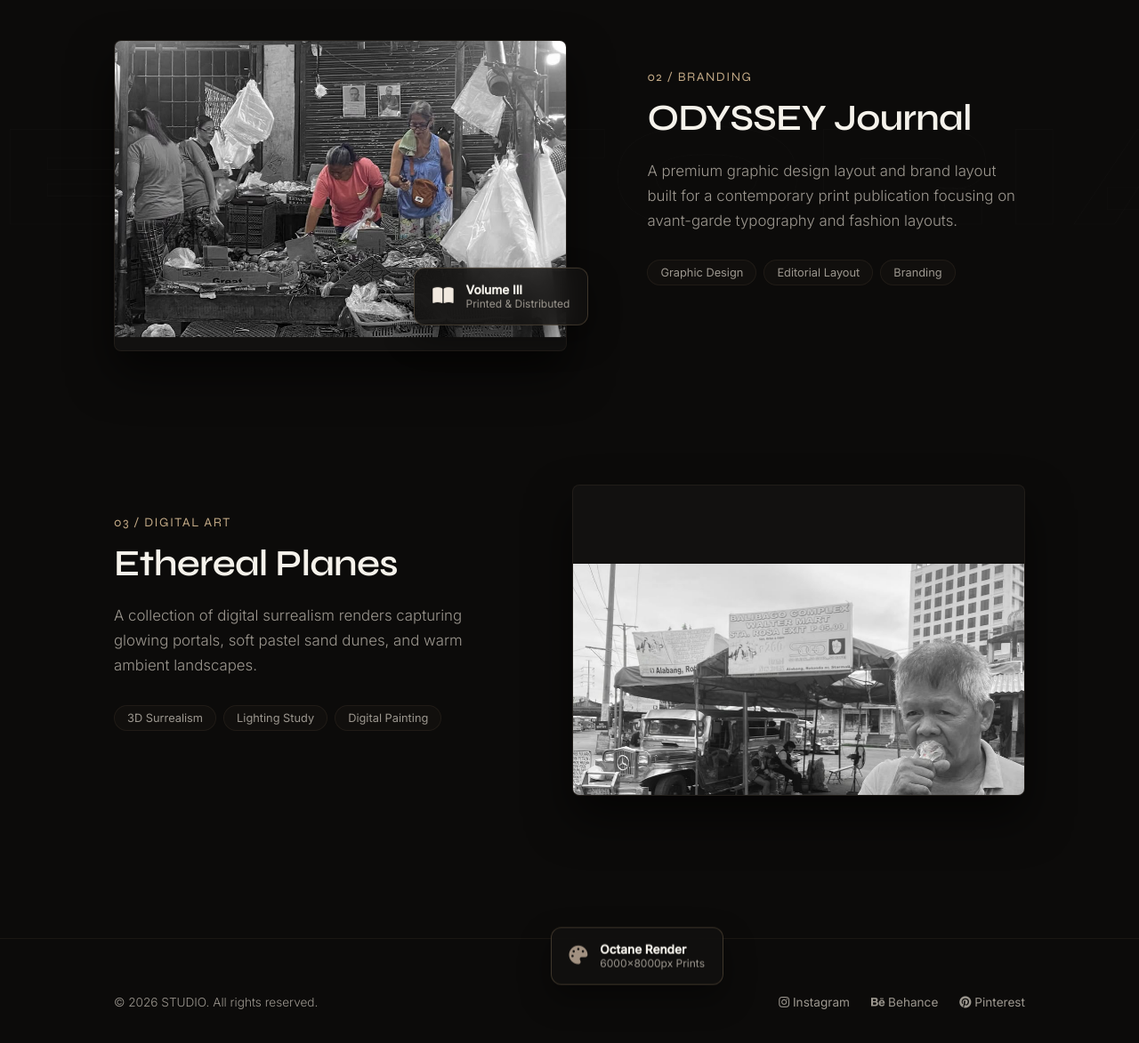
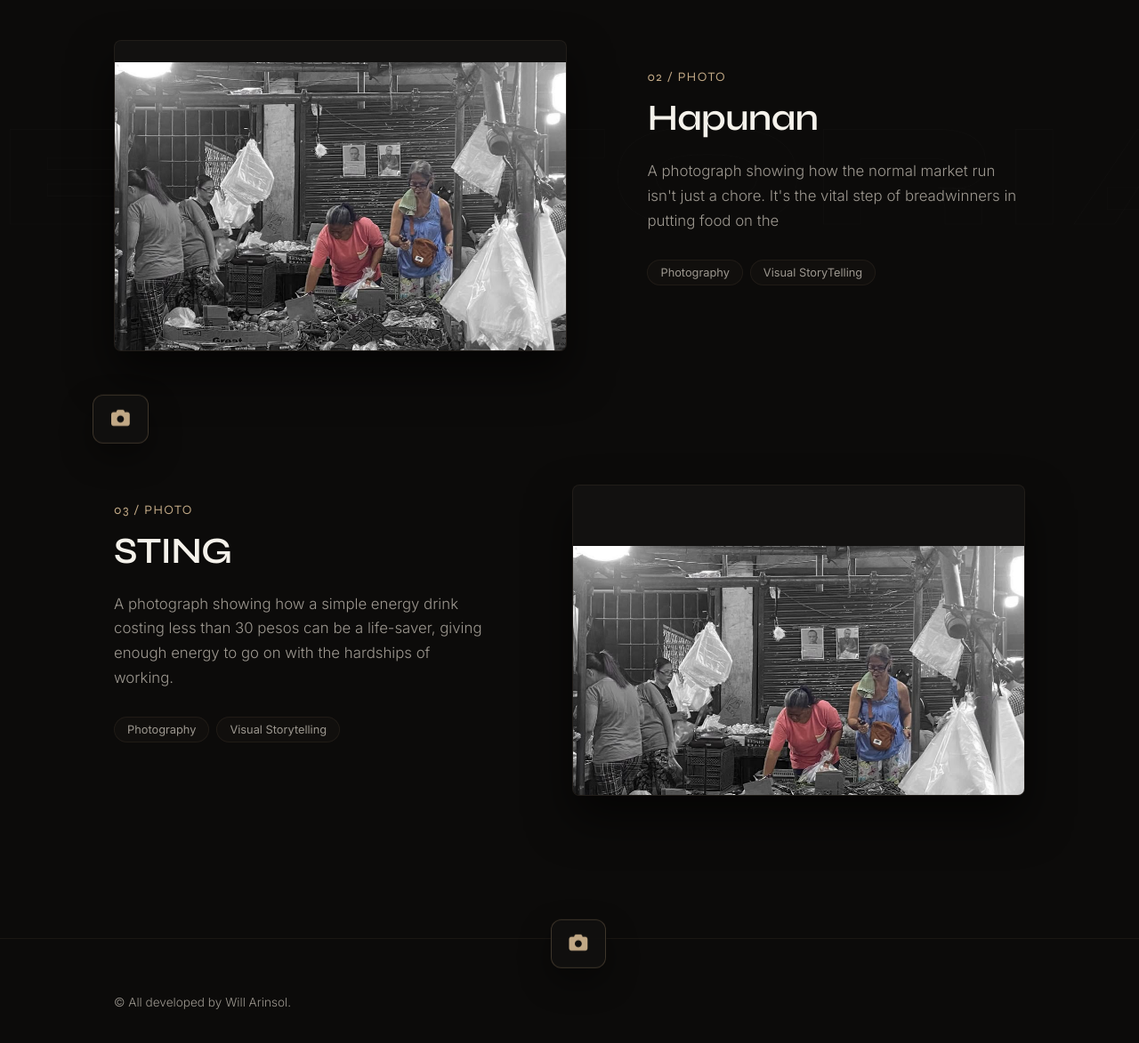
Before and after one commit to willarinsol/portfolio-website, a plain HTML site: page index.html in a window 1280 px wide. Shown: the part 1645-2818 px from the top of the page at 89% size. Drawn offline with nearby package versions, Linux system fonts and the light colour scheme; a web font is replaced by a local one.

Commit message:
feat: update project gallery content and simplify footer section

```diff
--- a/index.html
+++ b/index.html
@@ -105,15 +105,14 @@
         <article class="project-card reveal-slide" id="project-1">
           <div class="project-info">
             <span class="project-number">01 / PHOTO</span>
-            <h3 class="project-title">Silence & Shape</h3>
+            <h3 class="project-title">Sikap</h3>
             <p class="project-description">
-              A photographic series exploring the quiet intersections of modernist architectural layouts, direct
-              sunlight, and geometric shadow lines.
+              A photograph showing the brutal side of the urban life. Focused on the struggles of it rather than the
+              beauty of the cityscape.
             </p>
             <div class="project-tags">
-              <span class="tag">Fine Art Photography</span>
-              <span class="tag">Minimalism</span>
-              <span class="tag">Chiaroscuro</span>
+              <span class="tag">Photography</span>
+              <span class="tag">Visual StoryTelling</span>
             </div>
 
           </div>
@@ -125,10 +124,7 @@
             <div class="project-float-badge parallax-badge" data-speed="0.18">
               <div class="badge-content">
                 <i class="fa-solid fa-camera text-accent"></i>
-                <div>
-                  <span class="badge-title">No. 04</span>
-                  <span class="badge-subtitle">Shadow Study Series</span>
-                </div>
+
               </div>
             </div>
           </div>
@@ -137,31 +133,28 @@
         <!-- Project 2 -->
         <article class="project-card reverse reveal-slide" id="project-2">
           <div class="project-info">
-            <span class="project-number">02 / BRANDING</span>
-            <h3 class="project-title">ODYSSEY Journal</h3>
+            <span class="project-number">02 / PHOTO</span>
+            <h3 class="project-title">Hapunan</h3>
             <p class="project-description">
-              A premium graphic design layout and brand layout built for a contemporary print publication focusing on
-              avant-garde typography and fashion layouts.
+              A photograph showing how the normal market run isn't just a chore. It's the vital step of breadwinners in
+              putting food on the
+            <table class=""></table>
             </p>
             <div class="project-tags">
-              <span class="tag">Graphic Design</span>
-              <span class="tag">Editorial Layout</span>
-              <span class="tag">Branding</span>
+              <span class="tag">Photography</span>
+              <span class="tag">Visual StoryTelling</span>
             </div>
 
           </div>
           <div class="project-media-wrapper cursor-view-trigger">
-            <div class="project-media parallax-media" data-speed="-0.06">
-              <img src="assets/MIL1 (2).jpg" alt="ODYSSEY Journal Print Branding Mockup" class="project-img">
+            <div class="project-media parallax-media" data-speed="0.08">
+              <img src="assets/MIL1 (2).jpg" alt="Silence & Shape Architecture Photo" class="project-img">
             </div>
             <!-- Dynamic floating sub-element inside project card -->
-            <div class="project-float-badge badge-right parallax-badge" data-speed="-0.12">
+            <div class="project-float-badge parallax-badge" data-speed="0.18">
               <div class="badge-content">
-                <i class="fa-solid fa-book-open text-accent2"></i>
-                <div>
-                  <span class="badge-title">Volume III</span>
-                  <span class="badge-subtitle">Printed & Distributed</span>
-                </div>
+                <i class="fa-solid fa-camera text-accent"></i>
+
               </div>
             </div>
           </div>
@@ -170,31 +163,27 @@
         <!-- Project 3 -->
         <article class="project-card reveal-slide" id="project-3">
           <div class="project-info">
-            <span class="project-number">03 / DIGITAL ART</span>
-            <h3 class="project-title">Ethereal Planes</h3>
+            <span class="project-number">03 / PHOTO</span>
+            <h3 class="project-title">STING</h3>
             <p class="project-description">
-              A collection of digital surrealism renders capturing glowing portals, soft pastel sand dunes, and warm
-              ambient landscapes.
+              A photograph showing how a simple energy drink costing less than 30 pesos can be a life-saver, giving
+              enough energy to go on with the hardships of working.
             </p>
             <div class="project-tags">
-              <span class="tag">3D Surrealism</span>
-              <span class="tag">Lighting Study</span>
-              <span class="tag">Digital Painting</span>
+              <span class="tag">Photography</span>
+              <span class="tag">Visual Storytelling</span>
             </div>
 
           </div>
           <div class="project-media-wrapper cursor-view-trigger">
-            <div class="project-media parallax-media" data-speed="0.1">
-              <img src="assets/MIL1 (3).jpg" alt="Ethereal Planes Surrealist 3D Render" class="project-img">
+            <div class="project-media parallax-media" data-speed="0.08">
+              <img src="assets/MIL1 (2).jpg" alt="Silence & Shape Architecture Photo" class="project-img">
             </div>
             <!-- Dynamic floating sub-element inside project card -->
-            <div class="project-float-badge parallax-badge" data-speed="0.2">
+            <div class="project-float-badge parallax-badge" data-speed="0.18">
               <div class="badge-content">
-                <i class="fa-solid fa-palette text-accent3"></i>
-                <div>
-                  <span class="badge-title">Octane Render</span>
-                  <span class="badge-subtitle">6000x8000px Prints</span>
-                </div>
+                <i class="fa-solid fa-camera text-accent"></i>
+
               </div>
             </div>
           </div>
@@ -204,11 +193,7 @@
 
     <!-- Footer -->
     <footer class="footer">
-      <p class="footer-copyright">&copy; 2026 STUDIO. All rights reserved.</p>
-      <div class="footer-links">
-        <a href="#" class="footer-link"><i class="fa-brands fa-instagram"></i> Instagram</a>
-        <a href="#" class="footer-link"><i class="fa-brands fa-behance"></i> Behance</a>
-        <a href="#" class="footer-link"><i class="fa-brands fa-pinterest"></i> Pinterest</a>
+      <p class="footer-copyright">&copy; All developed by Will Arinsol.</p>
       </div>
     </footer>
 
```
